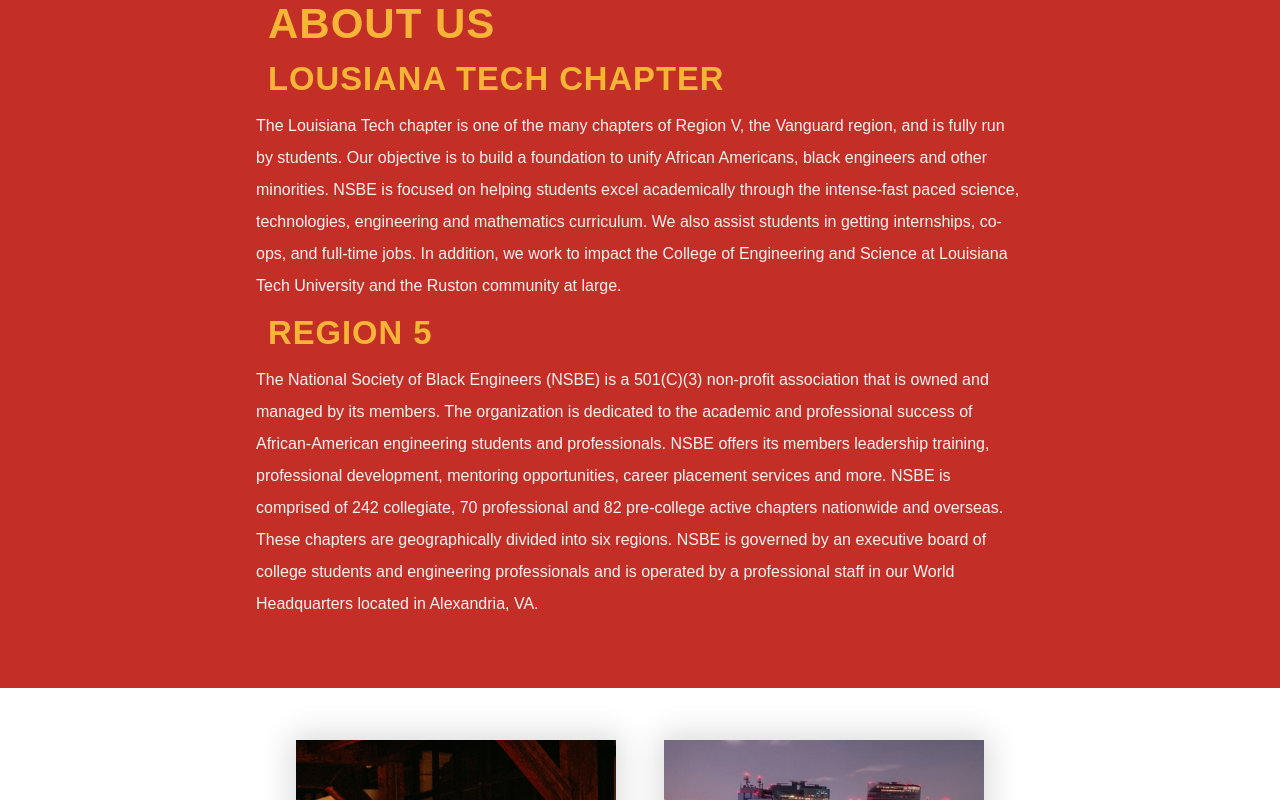
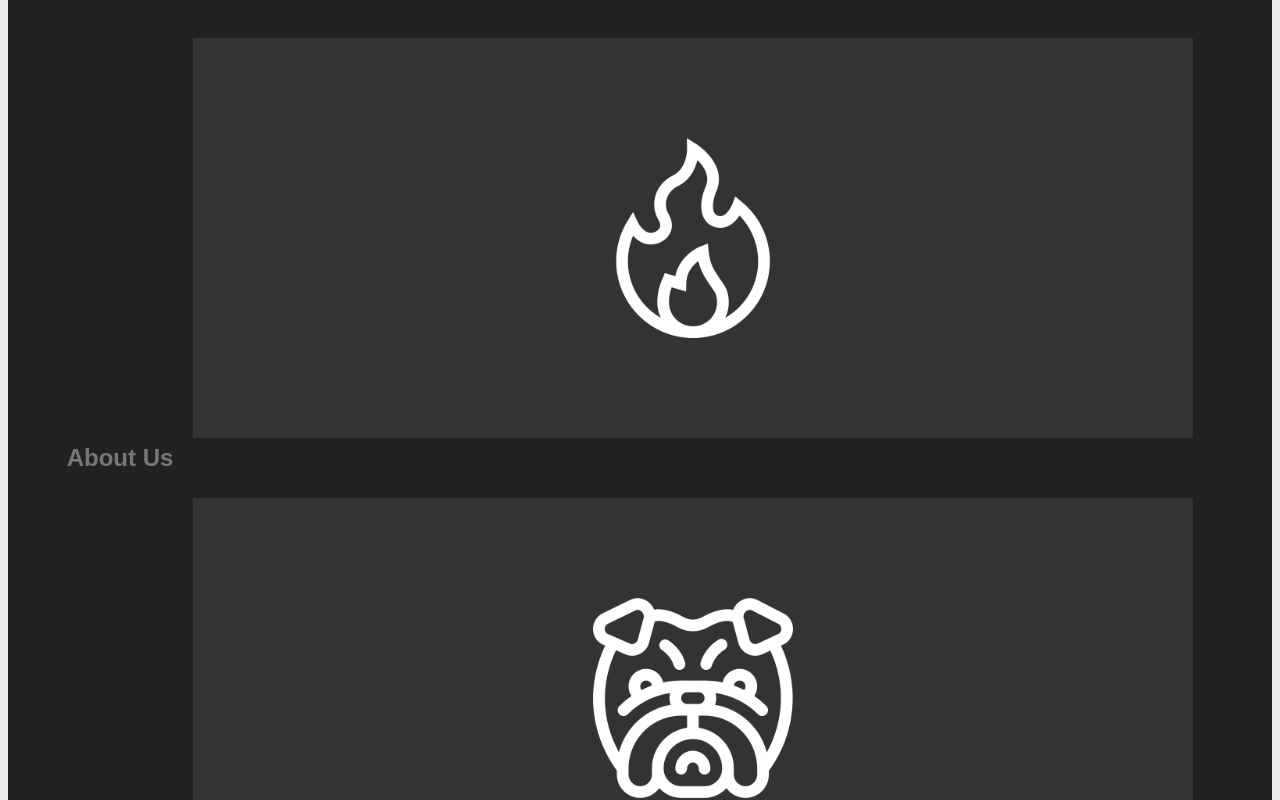
Before and after one commit to cstrick13/NSBE_WEBSITE_V2, a React (Create React App) app in the folder nsbe/: page / in a window 1280 px wide. Shown: the part 940-1740 px from the top of the page. Built offline with nearby package versions, Linux system fonts and the light colour scheme.

Commit message:
about us

```diff
--- a/nsbe/src/App.js
+++ b/nsbe/src/App.js
@@ -7,6 +7,7 @@
 import Programs from './components/pages/Programs';
 import Footer from './components/pages/Footer';
 import Home from './components/pages/Home';
+import AboutCards from './components/pages/AboutCards';
 
 const App = () => {
   return (
@@ -15,7 +16,7 @@
      <Navbar/>
      <div>
      <Home/>
-      <About/>
+     <AboutCards/>
       <Calendar/>
       <Programs/>
       </div>
--- a/nsbe/src/components/pages/About.js
+++ b/nsbe/src/components/pages/About.js
@@ -35,4 +35,4 @@
   )
 }
 
-export default SectionWrapper(About,"about")
+export default About;
--- /dev/null
+++ b/nsbe/src/components/pages/AboutCard.css
@@ -0,0 +1,58 @@
+*{
+    margin: 0;
+    padding: 0;
+    box-sizing: border-box;
+}
+
+.body{
+    display: flex;
+    justify-content: center;
+    align-items: center;
+    background: #222;
+    min-height: 100vh;
+
+
+}
+.container{
+    position: relative;
+    width: 1000px;
+    display: flex;
+    justify-content: space-between;
+    flex-wrap: wrap;
+    margin: 20px;
+}
+.container .card{
+    position: relative;
+    height: 400px;
+    background: #fff;
+    display: flex;
+    width: 100%;
+    margin: 30px 0;
+}
+.container .card .imgBx{
+    position: absolute;
+    top: 0;
+    left: 0;
+    width: 100%;
+    height: 100%;
+    background: #333;
+    z-index: 1;
+    display: flex;
+    justify-content: center;
+    align-items: center;
+    overflow: hidden;
+    transition: 0.5s ease-in-out;
+}
+.img-size{
+    height: 200px;
+    width: 200px;
+}
+
+.container .card:hover .imgBx{
+    width: 300px;
+    height: 250px;
+    left: -75px;
+    top: calc(45% - 75px);
+    transition: 0.5s ease-in-out;
+    background: #ff0057;
+}
--- /dev/null
+++ b/nsbe/src/components/pages/AboutCards.js
@@ -0,0 +1,41 @@
+import React from 'react';
+import { fire,bulldog } from '../../assets';
+import { SectionWrapper } from '../../hoc';
+import "./AboutCard.css";
+
+function AboutCards() {
+  return (
+    <>
+    <div className='body'>
+        <h1>About Us</h1>
+    <div class="container">
+        <div className='card'>
+            <div className='imgBx' data-text="Fire" >
+                <img src={fire} className='img-size'/>
+            </div>
+            <div className='content'>
+                <div>
+                    <h3>Region 5</h3>
+                    <p>lorem ipsum jsdnkjndiowenddddddddddddddddddddddddddddddddddd</p>
+                </div>
+            </div>
+        </div>
+        <div className='card'>
+            <div className='imgBx' data-text="Bulldog" >
+                <img src={bulldog} className='img-size'/>
+            </div>
+            <div className='content'>
+                <div>
+                    <h3>Chapter</h3>
+                    <p>lorem ipsum jsdnkjndiowenddddddddddddddddddddddddddddddddddd</p>
+                </div>
+            </div>
+        </div>
+
+    </div>
+    </div>
+    </>
+  )
+}
+
+export default SectionWrapper(AboutCards,"about");
```
Also changed, not shown: nsbe/src/assets/index.js (+8 -4 lines), nsbe/src/assets/bulldog.png (added), nsbe/src/assets/fire.png (added).
